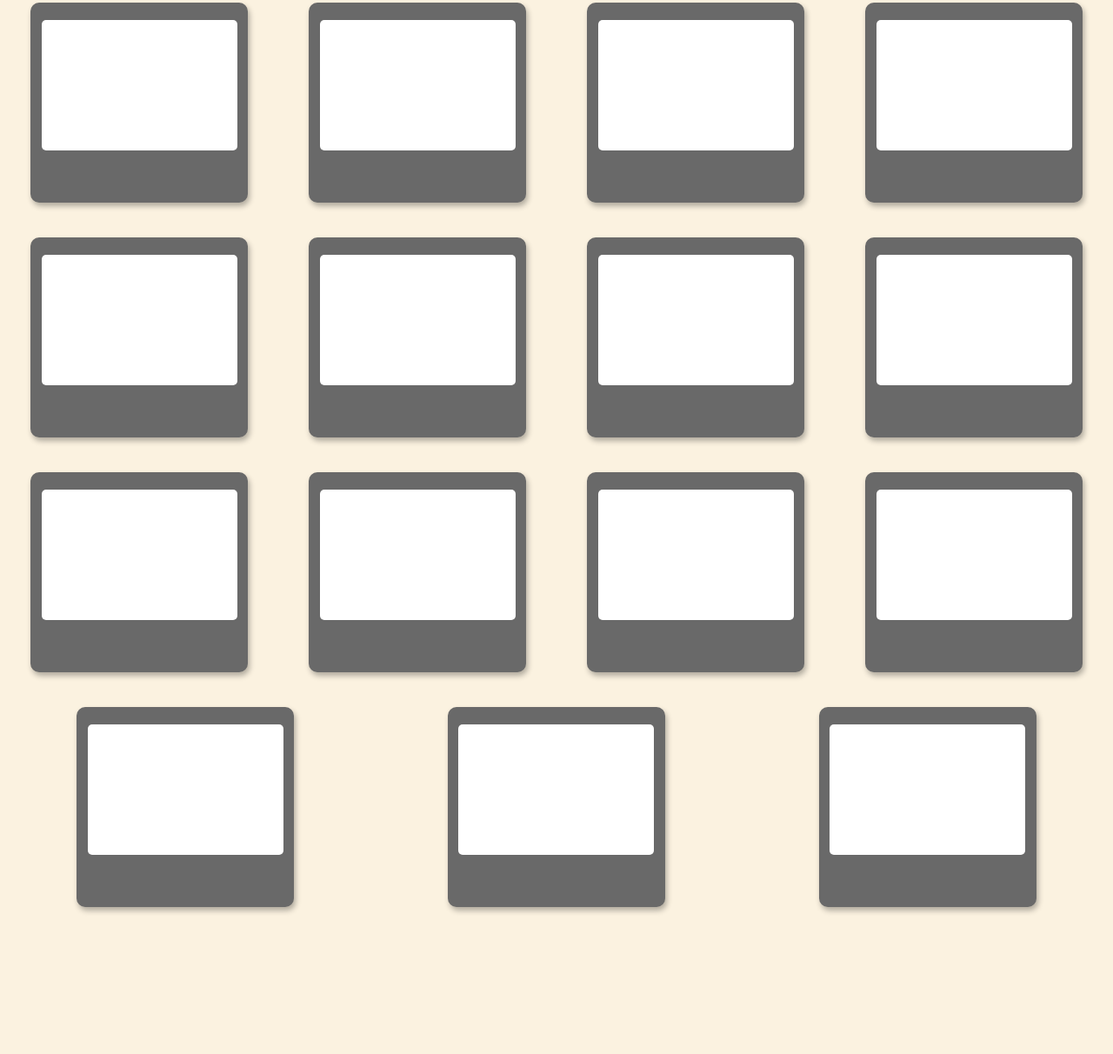
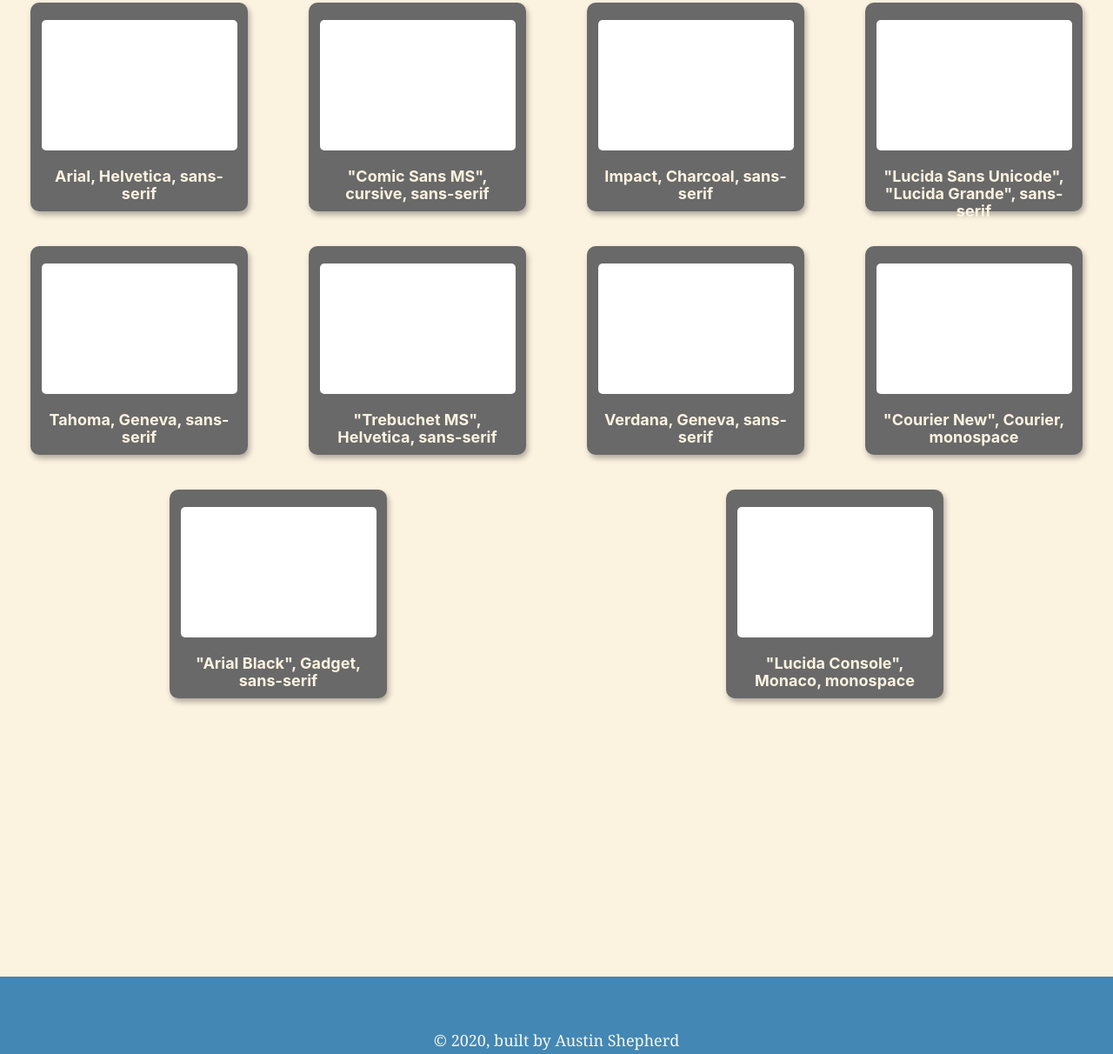
Before and after one commit to Austinshepherd/CSS.FontsGo, a Gatsby site: page / in a window 1280 px wide. Shown: the part 417-1629 px from the top of the page at 87% size. Built offline with nearby package versions, Linux system fonts and the light colour scheme; Gatsby itself is replaced by a stand-in of ours.

Commit message:
initial start of deployed app

```diff
--- a/src/components/layout.css
+++ b/src/components/layout.css
@@ -657,6 +657,16 @@ body{
 h1{
   font-family: "Arial Black", Gadget, sans-serif;
   color: rgb(92, 92, 92) !important;
+  text-shadow: hsla(0, 0%, 0%, 0.8) !important;
+}
+h3{
+  color: rgb(251, 242, 224);
+  margin-top: 10px;
+  font-size: 18px;
+  padding: 10px;
+}
+p{
+  padding: 30px;
 }
 textarea{
   position: fixed;
@@ -691,6 +701,7 @@ textarea{
     top: 30px;
     font-size: 90px;
     color: rgb(54, 54, 54);
+    text-shadow: 2px 2px 0px hsla(0, 3%, 73%, 0.8) !important;
 }
 .SiteSubTitle{
   position: fixed;
@@ -699,7 +710,7 @@ textarea{
 
   text-align: center !important;
   font-size: 26px;
-  top: 90px;
+  top: 130px;
   color: rgb(67, 135, 180);
 }
 footer{
@@ -729,7 +740,7 @@ textarea:focus {
 .card{
   background-color: rgb(105, 105, 105);
   width: 250px;
-  height: 230px;
+  height: 240px;
   display: block;
   text-align: center;
   border-radius: 10px;
@@ -794,6 +805,10 @@ textarea:focus {
     top: 75px !important;
 
   }
+  .SiteTitle{
+
+    text-shadow: 1px 1px 0px hsla(0, 3%, 73%, 0.8) !important;
+}
   h1{
     font-size: 40px !important;
     top: 10px !important;
@@ -805,7 +820,7 @@ textarea:focus {
     transform: translateX(-50%) !important;
     text-align: center !important;
     font-size: 16px;
-    top: 22px;
+    top: 48px;
   }
   .card_wrapper{
     margin-top: 300px !important;
@@ -836,18 +851,32 @@ textarea:focus {
 
   }
   #test{
-    font-family: 'Lucida Sans', 'Lucida Sans Regular', 'Lucida Grande', 'Lucida Sans Unicode', Geneva, Verdana, sans-serif;
+    font-family: Arial, Helvetica, sans-serif;
   }
    #test2{
-    font-family: sans-serif;
+    font-family: "Comic Sans MS", cursive, sans-serif;
   }
   #test3{
-    font-family: 'Times New Roman', Times, serif;
+    font-family: Impact, Charcoal, sans-serif;
   }
   #test4{
-    font-family: Verdana, Geneva, Tahoma, sans-serif;
+    font-family: "Lucida Sans Unicode", "Lucida Grande", sans-serif;
   }
-
-  p{
-    padding: 30px;
+  #test5{
+    font-family: Tahoma, Geneva, sans-serif;
   }
+  #test6{
+    font-family: "Trebuchet MS", Helvetica, sans-serif;
+  }
+  #test7{
+    font-family: Verdana, Geneva, sans-serif;
+  }
+  #test8{
+    font-family: "Courier New", Courier, monospace;
+  }
+  #test9{
+    font-family: "Arial Black", Gadget, sans-serif;
+  }
+  #test10{
+    font-family: "Lucida Console", Monaco, monospace;
+  }
--- a/src/components/layout.js
+++ b/src/components/layout.js
@@ -10,7 +10,7 @@ const Layout = ({ children }) => {
         <main>{children}</main>
         <footer>
           <div className="pride_msg">
-          © {new Date().getFullYear()}, Built by Austin Shepherd
+          © {new Date().getFullYear()}, built by Austin Shepherd
           </div>
         </footer>
 
--- a/src/pages/index.js
+++ b/src/pages/index.js
@@ -47,6 +47,7 @@ export default class IndexPage extends React.Component {
         </p>
                 </div>
             </div>
+            <h3>Arial, Helvetica, sans-serif</h3>
         </div>
     </div>
     <div className="card" id="test2">
@@ -58,6 +59,7 @@ export default class IndexPage extends React.Component {
         </p>
                 </div>
             </div>
+            <h3>"Comic Sans MS", cursive, sans-serif</h3>
         </div>
     </div>
     <div className="card" id="test3">
@@ -69,6 +71,7 @@ export default class IndexPage extends React.Component {
         </p>
                 </div>
             </div>
+            <h3>Impact, Charcoal, sans-serif</h3>
         </div>
     </div>
     <div className="card" id="test4">
@@ -80,9 +83,10 @@ export default class IndexPage extends React.Component {
         </p>
                 </div>
             </div>
+            <h3>"Lucida Sans Unicode", "Lucida Grande", sans-serif</h3>
         </div>
     </div>
-    <div className="card" id="test2">
+    <div className="card" id="test5">
         <div className="card_container">
             <div className="output_card_background">
                  <div id="root">
@@ -91,9 +95,10 @@ export default class IndexPage extends React.Component {
         </p>
                 </div>
             </div>
+            <h3>Tahoma, Geneva, sans-serif</h3>
         </div>
     </div>
-    <div className="card" id="test2">
+    <div className="card" id="test6">
         <div className="card_container">
             <div className="output_card_background">
                  <div id="root">
@@ -102,9 +107,10 @@ export default class IndexPage extends React.Component {
         </p>
                 </div>
             </div>
+            <h3>"Trebuchet MS", Helvetica, sans-serif</h3>
         </div>
     </div>
-    <div className="card" id="test2">
+    <div className="card" id="test7">
         <div className="card_container">
             <div className="output_card_background">
                  <div id="root">
@@ -113,9 +119,10 @@ export default class IndexPage extends React.Component {
         </p>
                 </div>
             </div>
+            <h3>Verdana, Geneva, sans-serif</h3>
         </div>
     </div>
-    <div className="card" id="test2">
+    <div className="card" id="test8">
         <div className="card_container">
             <div className="output_card_background">
                  <div id="root">
@@ -124,9 +131,10 @@ export default class IndexPage extends React.Component {
         </p>
                 </div>
             </div>
+            <h3>"Courier New", Courier, monospace</h3>
         </div>
     </div>
-    <div className="card" id="test2">
+    <div className="card" id="test9">
         <div className="card_container">
             <div className="output_card_background">
                  <div id="root">
@@ -135,9 +143,10 @@ export default class IndexPage extends React.Component {
         </p>
                 </div>
             </div>
+            <h3>"Arial Black", Gadget, sans-serif</h3>
         </div>
     </div>
-    <div className="card" id="test2">
+    <div className="card" id="test10">
         <div className="card_container">
             <div className="output_card_background">
                  <div id="root">
@@ -146,58 +155,7 @@ export default class IndexPage extends React.Component {
         </p>
                 </div>
             </div>
-        </div>
-    </div>
-    <div className="card" id="test2">
-        <div className="card_container">
-            <div className="output_card_background">
-                 <div id="root">
-                 <p>
-            {this.state.TextName}
-        </p>
-                </div>
-            </div>
-        </div>
-    </div>
-    <div className="card" id="test2">
-        <div className="card_container">
-            <div className="output_card_background">
-                 <div id="root">
-                 <p>
-            {this.state.TextName}
-        </p>
-                </div>
-            </div>
-        </div>
-    </div> <div className="card" id="test2">
-        <div className="card_container">
-            <div className="output_card_background">
-                 <div id="root">
-                 <p>
-            {this.state.TextName}
-        </p>
-                </div>
-            </div>
-        </div>
-    </div> <div className="card" id="test2">
-        <div className="card_container">
-            <div className="output_card_background">
-                 <div id="root">
-                 <p>
-            {this.state.TextName}
-        </p>
-                </div>
-            </div>
-        </div>
-    </div> <div className="card" id="test2">
-        <div className="card_container">
-            <div className="output_card_background">
-                 <div id="root">
-                 <p>
-            {this.state.TextName}
-        </p>
-                </div>
-            </div>
+            <h3>"Lucida Console", Monaco, monospace</h3>
         </div>
     </div>
     </div>
```
